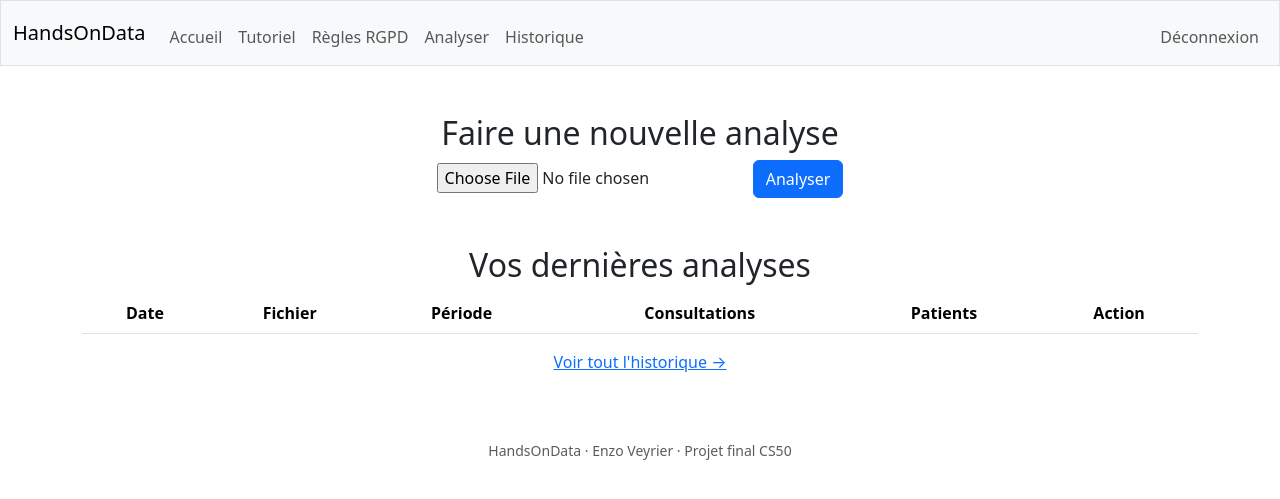
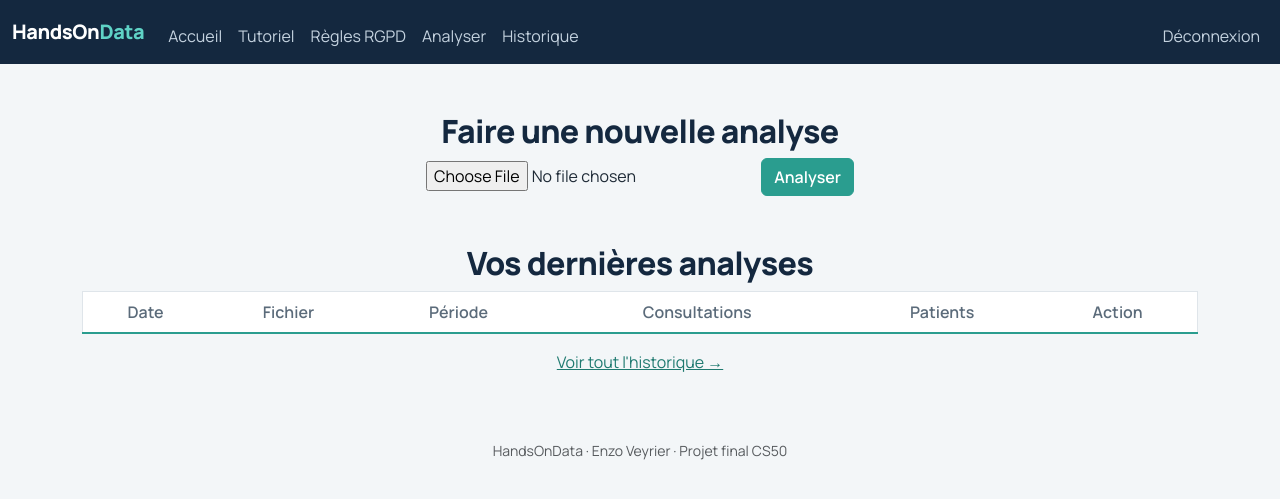
Before and after one commit to enzoveyrier1-sudo/handsondata, a Flask app: page / in a window 1280 px wide. Shown: the top 499 px of the page. Run offline with Flask 3, Linux system fonts and the light colour scheme; the visitor is signed in with stand-in values (Sample User, id 1); data that the repository does not hold is empty; some libraries are stand-ins or nearby versions.

Commit message:
V2 : nouvelle identité visuelle (réalisée avec l'aide de l'IA)

```diff
--- /dev/null
+++ b/static/styles.css
@@ -0,0 +1,110 @@
+/* Identité visuelle HandsOnData */
+:root {
+    --encre: #14283F;
+    --teal: #2A9D8F;
+    --teal-fonce: #1F7A70;
+    --corail: #FF8C61;
+    --fond: #F3F6F8;
+    --texte: #1E2A36;
+    --discret: #5B6B7A;
+    --trait: #DFE5EA;
+}
+
+body {
+    background: var(--fond);
+    color: var(--texte);
+    font-family: "Manrope", system-ui, sans-serif;
+}
+
+/* Barre de navigation */
+.hod-nav {
+    background: var(--encre);
+}
+.hod-nav .navbar-brand {
+    color: #fff;
+    font-weight: 800;
+    letter-spacing: -0.02em;
+}
+.hod-nav .navbar-brand span {
+    color: #5FD3C6;
+}
+.hod-nav .nav-link {
+    color: #C4D2DF;
+}
+.hod-nav .nav-link:hover,
+.hod-nav .nav-link:focus-visible {
+    color: #fff;
+}
+
+/* Titres */
+h2 {
+    color: var(--encre);
+    font-weight: 800;
+    letter-spacing: -0.02em;
+}
+
+/* Boutons */
+.btn-primary {
+    --bs-btn-bg: var(--teal);
+    --bs-btn-border-color: var(--teal);
+    --bs-btn-hover-bg: var(--teal-fonce);
+    --bs-btn-hover-border-color: var(--teal-fonce);
+    --bs-btn-active-bg: var(--teal-fonce);
+    font-weight: 600;
+}
+.btn-outline-primary {
+    --bs-btn-color: var(--teal-fonce);
+    --bs-btn-border-color: var(--teal);
+    --bs-btn-hover-bg: var(--teal);
+    --bs-btn-hover-border-color: var(--teal);
+}
+a {
+    color: var(--teal-fonce);
+}
+
+/* Tableaux (accueil, historique) */
+.table {
+    background: #fff;
+    border: 1px solid var(--trait);
+}
+.table thead th {
+    color: var(--discret);
+    font-weight: 600;
+    border-bottom: 2px solid var(--teal);
+}
+
+/* Dashboard : résumé de l'analyse */
+.resume {
+    display: flex;
+    flex-wrap: wrap;
+    gap: 2.5rem;
+    justify-content: center;
+    margin-bottom: 2.5rem;
+}
+.resume div {
+    text-align: left;
+}
+.resume dt {
+    color: var(--discret);
+    font-weight: 600;
+    font-size: 0.9rem;
+}
+.resume dd {
+    color: var(--encre);
+    font-size: 1.5rem;
+    font-weight: 800;
+    margin: 0;
+}
+
+/* Dashboard : graphiques */
+.graphique {
+    background: #fff;
+    border: 1px solid var(--trait);
+    border-radius: 10px;
+    padding: 1rem;
+    height: 100%;
+}
+
+footer {
+    color: var(--discret);
+}
--- a/templates/layout.html
+++ b/templates/layout.html
@@ -16,6 +16,8 @@
         <!-- https://favicon.io/emoji-favicons/money-bag/ -->
         <link href="/static/favicon.ico" rel="icon">
 
+        <link rel="preconnect" href="https://fonts.googleapis.com">
+        <link href="https://fonts.googleapis.com/css2?family=Manrope:wght@400;600;800&display=swap" rel="stylesheet">
         <link href="/static/styles.css" rel="stylesheet">
 
         <title>HandsOnData: {% block title %}{% endblock %}</title>
@@ -24,9 +26,9 @@
 
     <body>
 
-        <nav class="bg-light border navbar navbar-expand-md navbar-light">
+        <nav class="navbar navbar-expand-md navbar-dark hod-nav">
             <div class="container-fluid">
-                <a class="navbar-brand" href="/">HandsOnData</a>
+                <a class="navbar-brand" href="/">HandsOn<span>Data</span></a>
                 <button aria-controls="navbar" aria-expanded="false" aria-label="Toggle navigation" class="navbar-toggler" data-bs-target="#navbar" data-bs-toggle="collapse" type="button">
                     <span class="navbar-toggler-icon"></span>
                 </button>
```
Also changed, not shown: graphiques.py (+16 -1 lines), templates/dashboard.html (+26 -35 lines).
